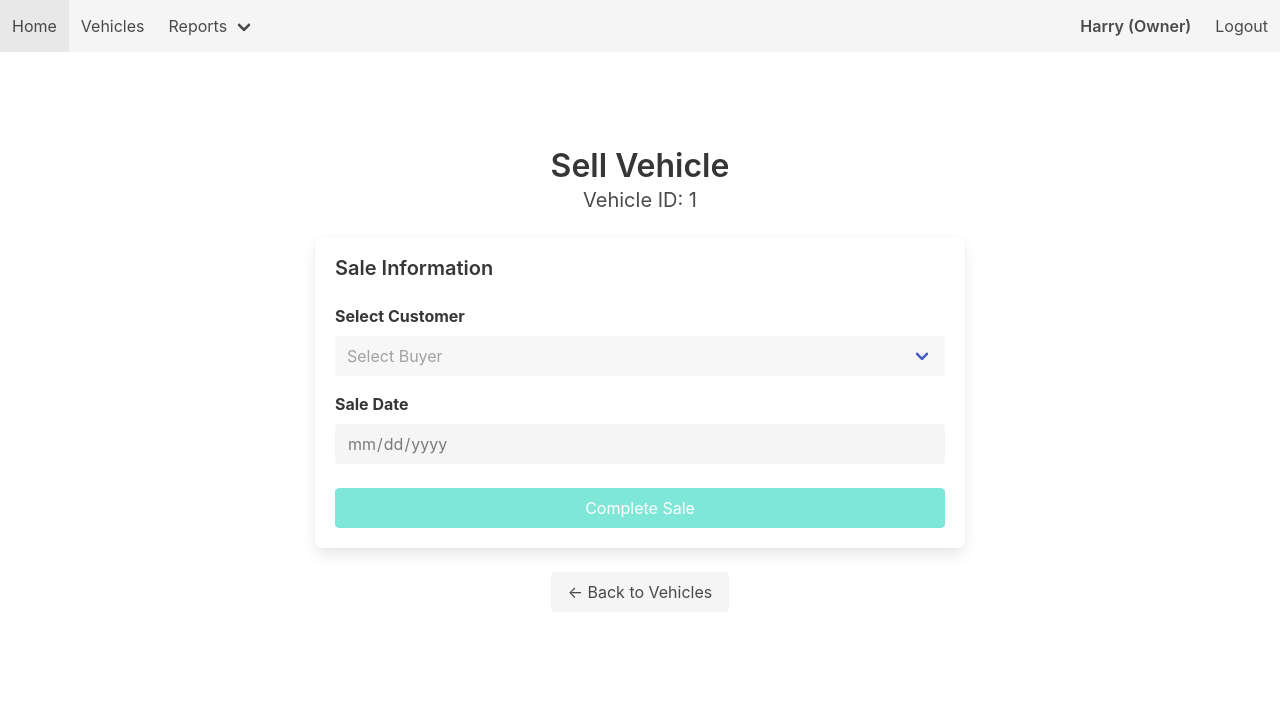
After one commit to PaulPerm/CSC206_Project, a Flask app: page /sell/1 in a window 1280 px wide. The commit adds this page. Shown: the top 707 px of the page. Run offline with Flask 3, Linux system fonts and the light colour scheme; a user stored in the database is signed in; some libraries are stand-ins or nearby versions.

Commit message:
P4 login and roles

```diff
--- a/app.py
+++ b/app.py
@@ -1,29 +1,15 @@
-from flask import Flask, render_template, redirect, request
+from flask import Flask, render_template, redirect, request, session, url_for
 from flask_mysqldb import MySQL
 import MySQLdb.cursors
 from sql_queries import vehicle_query, report_query
-from flask_wtf import FlaskForm
-from wtforms import StringField, SelectField, SubmitField, IntegerField
-from wtforms.validators import Optional
+from forms import LoginForm, VehicleFilterForm
+from config import Config
 
 app = Flask(__name__)
-app.secret_key = 'csc206-session-key'
-
-
-app.config['MYSQL_HOST'] = 'localhost'
-app.config['MYSQL_USER'] = 'root'
-app.config['MYSQL_PASSWORD'] = 'S4q/[CSCpaul'
-app.config['MYSQL_DB'] = 'csc206cars'
+app.config.from_object(Config)
 
 mysql = MySQL(app)
 
-class VehicleFilterForm(FlaskForm):
-    vehicle_type = SelectField('Type', choices=[], validators=[Optional()])
-    manufacturer = SelectField('Make', choices=[], validators=[Optional()])
-    model_year = SelectField('Year', choices=[], validators=[Optional()])
-    fuel_type = SelectField('Fuel', choices=[], validators=[Optional()])
-    color = SelectField('Color', choices=[], validators=[Optional()])
-    submit = SubmitField('Search')
 
 @app.route('/')
 def home():
@@ -33,72 +19,96 @@ def home():
 def vehicles():
     vc = vehicle_query.Vehicles()
     form = VehicleFilterForm()
-    query = vc.VEHICLE_LIST_QUERY
+
+    role = session.get("role", "Public")
+
+    if role == "Owner":
+        query = vc.ALL_VEHICLES_QUERY
+    else:
+        query = vc.VEHICLE_LIST_QUERY
+
     params = []
-    filters = []
 
-    cur = mysql.connection.cursor()
+    cur = mysql.connection.cursor(MySQLdb.cursors.DictCursor)
+
+
+    form.vehicle_type.choices = [('', 'Any')]
     cur.execute("SELECT vehicle_type_name FROM vehicletypes")
-    form.vehicle_type.choices = [('', 'Any')] + [(row[0], row[0]) for row in cur.fetchall()]
+    rows = cur.fetchall()
+    for r in rows:
+        form.vehicle_type.choices.append((r["vehicle_type_name"], r["vehicle_type_name"]))
 
+
+    form.manufacturer.choices = [('', 'Any')]
     cur.execute("SELECT manufacturer_name FROM manufacturers")
-    form.manufacturer.choices = [('', 'Any')] + [(row[0], row[0]) for row in cur.fetchall()]
+    rows = cur.fetchall()
+    for r in rows:
+        form.manufacturer.choices.append((r["manufacturer_name"], r["manufacturer_name"]))
 
+
+    form.model_year.choices = [('', 'Any')]
     cur.execute("SELECT DISTINCT model_year FROM vehicles ORDER BY model_year DESC")
-    form.model_year.choices = [('', 'Any')] + [(row[0], row[0]) for row in cur.fetchall()]
+    rows = cur.fetchall()
+    for r in rows:
+        form.model_year.choices.append((str(r["model_year"]), str(r["model_year"])))
 
+
+    form.fuel_type.choices = [('', 'Any')]
     cur.execute("SELECT DISTINCT fuel_type FROM vehicles")
-    form.fuel_type.choices = [('', 'Any')] + [(row[0], row[0]) for row in cur.fetchall()]
+    rows = cur.fetchall()
+    for r in rows:
+        form.fuel_type.choices.append((r["fuel_type"], r["fuel_type"]))
 
+
+    form.color.choices = [('', 'Any')]
     cur.execute("""
-    SELECT DISTINCT c.color_name
-    FROM colors c
-    JOIN vehiclecolors vc ON vc.colorID = c.colorID
+        SELECT DISTINCT c.color_name
+        FROM colors c
+        JOIN vehiclecolors vc ON vc.colorID = c.colorID
     """)
-
-    form.color.choices = [('', 'Any')] + [(row[0], row[0]) for row in cur.fetchall()]
+    rows = cur.fetchall()
+    for r in rows:
+        form.color.choices.append((r["color_name"], r["color_name"]))
 
     cur.close()
 
     if request.args.get("show_all") == "1":
-        query = vc.all_vehicles_list()
-        params = []  # reset params
-    else:
-        # Normal filter behavior
-        if form.validate_on_submit():
-            filters = []
+        query = vc.ALL_VEHICLES_QUERY
+        params = []
+    elif form.validate_on_submit():
+        filters = []
 
-            if form.vehicle_type.data:
-                filters.append("vt.vehicle_type_name LIKE %s")
-                params.append("%" + form.vehicle_type.data + "%")
+        if form.vehicle_type.data:
+            filters.append("vt.vehicle_type_name = %s")
+            params.append(form.vehicle_type.data)
 
-            if form.manufacturer.data:
-                filters.append("m.manufacturer_name LIKE %s")
-                params.append("%" + form.manufacturer.data + "%")
+        if form.manufacturer.data:
+            filters.append("m.manufacturer_name = %s")
+            params.append(form.manufacturer.data)
 
-            if form.model_year.data:
-                filters.append("v.model_year = %s")
-                params.append(form.model_year.data)
+        if form.model_year.data:
+            filters.append("v.model_year = %s")
+            params.append(form.model_year.data)
 
-            if form.fuel_type.data:
-                filters.append("v.fuel_type LIKE %s")
-                params.append("%" + form.fuel_type.data + "%")
+        if form.fuel_type.data:
+            filters.append("v.fuel_type = %s")
+            params.append(form.fuel_type.data)
 
-            if form.color.data:
-                filters.append("c.color_name LIKE %s")
-                params.append("%" + form.color.data + "%")
+        if form.color.data:
+            filters.append("c.color_name = %s")
+            params.append(form.color.data)
 
-            if filters:
-                where = " AND " + " AND ".join(filters)
-                query = query.replace("GROUP BY", where + " GROUP BY")
-
+        if filters:
+            where = " AND " + " AND ".join(filters)
+            query = query.replace("GROUP BY", where + " GROUP BY")
 
     cur = mysql.connection.cursor(MySQLdb.cursors.DictCursor)
     cur.execute(query, tuple(params))
-    output = cur.fetchall()
+    vehicles = cur.fetchall()
     cur.close()
 
-    return render_template('vehicles.html', vehicles=output, form=form)
+    return render_template('vehicles.html', vehicles=vehicles, form=form)
+
 
 
 @app.route('/reports')
@@ -107,6 +117,9 @@ def reports():
 
 @app.route('/reports/sales')
 def report_sales():
+    if session.get("role") != "Owner":
+        return redirect(url_for("home"))
+
     rc = report_query.Reports()
     cur = mysql.connection.cursor(MySQLdb.cursors.DictCursor)
     cur.execute(rc.SALES_PRODUCTIVITY_QUERY)
@@ -116,6 +129,9 @@ def report_sales():
 
 @app.route('/reports/sellers')
 def report_sellers():
+    if session.get("role") != "Owner":
+        return redirect(url_for("home"))
+
     rc = report_query.Reports()
     cur = mysql.connection.cursor(MySQLdb.cursors.DictCursor)
     cur.execute(rc.SELLER_HISTORY_QUERY)
@@ -125,6 +141,9 @@ def report_sellers():
 
 @app.route('/reports/parts')
 def report_parts():
+    if session.get("role") != "Owner":
+        return redirect(url_for("home"))
+
     rc = report_query.Reports()
     cur = mysql.connection.cursor(MySQLdb.cursors.DictCursor)
     cur.execute(rc.PART_STATISTICS_QUERY)
@@ -132,19 +151,77 @@ def report_parts():
     cur.close()
     return render_template('reports/parts.html', results=results)
 
-@app.route('/login')
+@app.route('/login', methods=["GET","POST"])
 def login():
-    return render_template('login.html')
+    form = LoginForm()
+
+    if form.validate_on_submit():
+        username = form.username.data
+        password = form.password.data
+
+        cur = mysql.connection.cursor(MySQLdb.cursors.DictCursor)
+        cur.execute(
+            "SELECT * FROM users WHERE username = %s AND password = %s",
+            (username, password)
+        )
+        user = cur.fetchone()
+        cur.close()
+
+        if user:
+            session["user_id"] = user["userID"]
+            session["first_name"] = user["first_name"]
+            session["last_name"] = user["last_name"]
+            session["role"] = user["role"]
+
+            return redirect(url_for("vehicles"))
+        return render_template("login.html", form=form, error=True)
+
+    return render_template('login.html', form = form, error=False)
+
+@app.route("/logout")
+def logout():
+    session.clear()
+    return redirect(url_for("login"))
 
 @app.route('/vehicles/<int:vehicle_id>')
 def vehicle_details(vehicle_id):
     vc = vehicle_query.Vehicles()
-    query = vc.vehicle_details()
     cur = mysql.connection.cursor(MySQLdb.cursors.DictCursor)
-    cur.execute(query, (vehicle_id,))
+
+    cur.execute(vc.vehicle_details(), (vehicle_id,))
     vehicle = cur.fetchone()
+
+    cur.execute(vc.vehicle_parts(), (vehicle_id,))
+    parts = cur.fetchall()
+
+    cur.execute(vc.vehicle_seller(), (vehicle_id,))
+    seller = cur.fetchone()
+
+    cur.execute(vc.vehicle_buyer(), (vehicle_id,))
+    buyer = cur.fetchone()
+
     cur.close()
-    return render_template('vehicle_details.html', vehicle=vehicle)
+
+    return render_template("vehicle_details.html", vehicle=vehicle, parts=parts, seller=seller, buyer=buyer)
+
+@app.route("/buy/<int:vehicle_id>")
+def buy_vehicle(vehicle_id):
+    role = session.get("role", "Public")
+
+    if role not in ["Buyer", "Owner"]:
+        return redirect(url_for("login"))
+
+    return render_template('buy_vehicle.html', vehicle_id=vehicle_id)
+
+@app.route("/sell/<int:vehicle_id>")
+def sell_vehicle(vehicle_id):
+    role = session.get("role", "Public")
+
+    if role not in ["Sales", "Owner"]:
+        return redirect(url_for("login"))
+
+    return render_template('sell_vehicle.html', vehicle_id=vehicle_id)
+
 
 if __name__ == '__main__':
     app.run(debug=True)
--- a/templates/base.html
+++ b/templates/base.html
@@ -5,14 +5,17 @@
   <title>{% block title %}Geneva Auto{% endblock %}</title>
   <link rel="stylesheet" href="https://cdn.jsdelivr.net/npm/bulma@0.9.4/css/bulma.min.css">
 </head>
+
 <body>
 
   <nav class="navbar is-light">
   <div class="navbar-menu">
+
     <div class="navbar-start">
       <a class="navbar-item" href="{{ url_for('home') }}">Home</a>
       <a class="navbar-item" href="{{ url_for('vehicles') }}">Vehicles</a>
 
+      {% if session.get("role") == "Owner" %}
       <div class="navbar-item has-dropdown is-hoverable">
         <a class="navbar-link">Reports</a>
         <div class="navbar-dropdown">
@@ -21,9 +24,30 @@
           <a class="navbar-item" href="{{ url_for('report_parts') }}">Parts Report</a>
         </div>
       </div>
+      {% endif %}
 
-      <a class="navbar-item" href="{{ url_for('login') }}">Login</a>
     </div>
+
+    <div class="navbar-end">
+
+
+        <a class="navbar-item has-text-weight-semibold" href="{{ url_for('login') }}">
+          {% if session.get('user_id') %}
+            {{ session.get('first_name') }} ({{ session.get('role') }})
+          {% else %}
+            Guest
+          {% endif %}
+        </a>
+
+
+        {% if session.get('user_id') %}
+          <a class="navbar-item" href="{{ url_for('logout') }}">Logout</a>
+        {% else %}
+          <a class="navbar-item" href="{{ url_for('login') }}">Login</a>
+        {% endif %}
+
+      </div>
+
   </div>
 </nav>
 
--- /dev/null
+++ b/templates/sell_vehicle.html
@@ -0,0 +1,49 @@
+{% extends "base.html" %}
+{% block title %}Sell Vehicle{% endblock %}
+
+{% block content %}
+<section class="section">
+  <div class="container" style="max-width: 650px;">
+
+    <h1 class="title has-text-centered">Sell Vehicle</h1>
+    <h2 class="subtitle has-text-centered">Vehicle ID: {{ vehicle_id }}</h2>
+
+    <div class="box">
+
+      <h3 class="title is-5">Sale Information</h3>
+
+      <div class="field mt-4">
+        <label class="label">Select Customer</label>
+        <div class="control">
+          <div class="select is-fullwidth">
+            <select disabled>
+              <option>Select Buyer</option>
+            </select>
+          </div>
+        </div>
+      </div>
+
+
+
+      <div class="field mt-4">
+        <label class="label">Sale Date</label>
+        <div class="control">
+          <input class="input" type="date" disabled>
+        </div>
+      </div>
+
+      <div class="field mt-5">
+        <button class="button is-primary is-fullwidth" disabled>
+          Complete Sale
+        </button>
+      </div>
+
+    </div>
+
+    <div class="has-text-centered mt-4">
+      <a href="{{ url_for('vehicles') }}" class="button is-light">← Back to Vehicles</a>
+    </div>
+
+  </div>
+</section>
+{% endblock %}
```
Also changed, not shown: config.py (+6 -7 lines), forms.py (added, +16 -0 lines), sql_queries/vehicle_query.py (+73 -14 lines), templates/buy_vehicle.html (added, +43 -0 lines), templates/login.html (+17 -6 lines), templates/vehicle_details.html (+74 -0 lines), templates/vehicles.html (+12 -0 lines).
